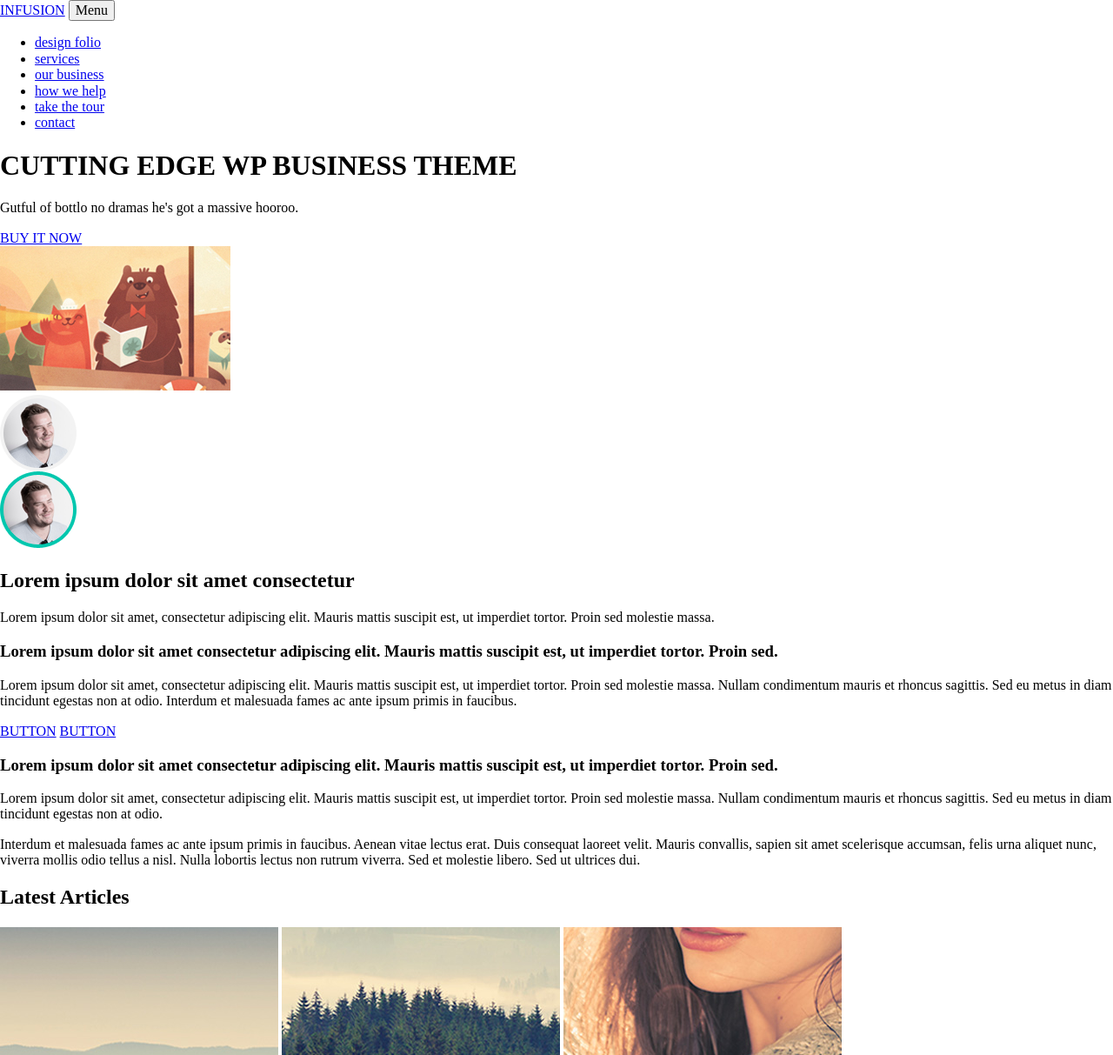
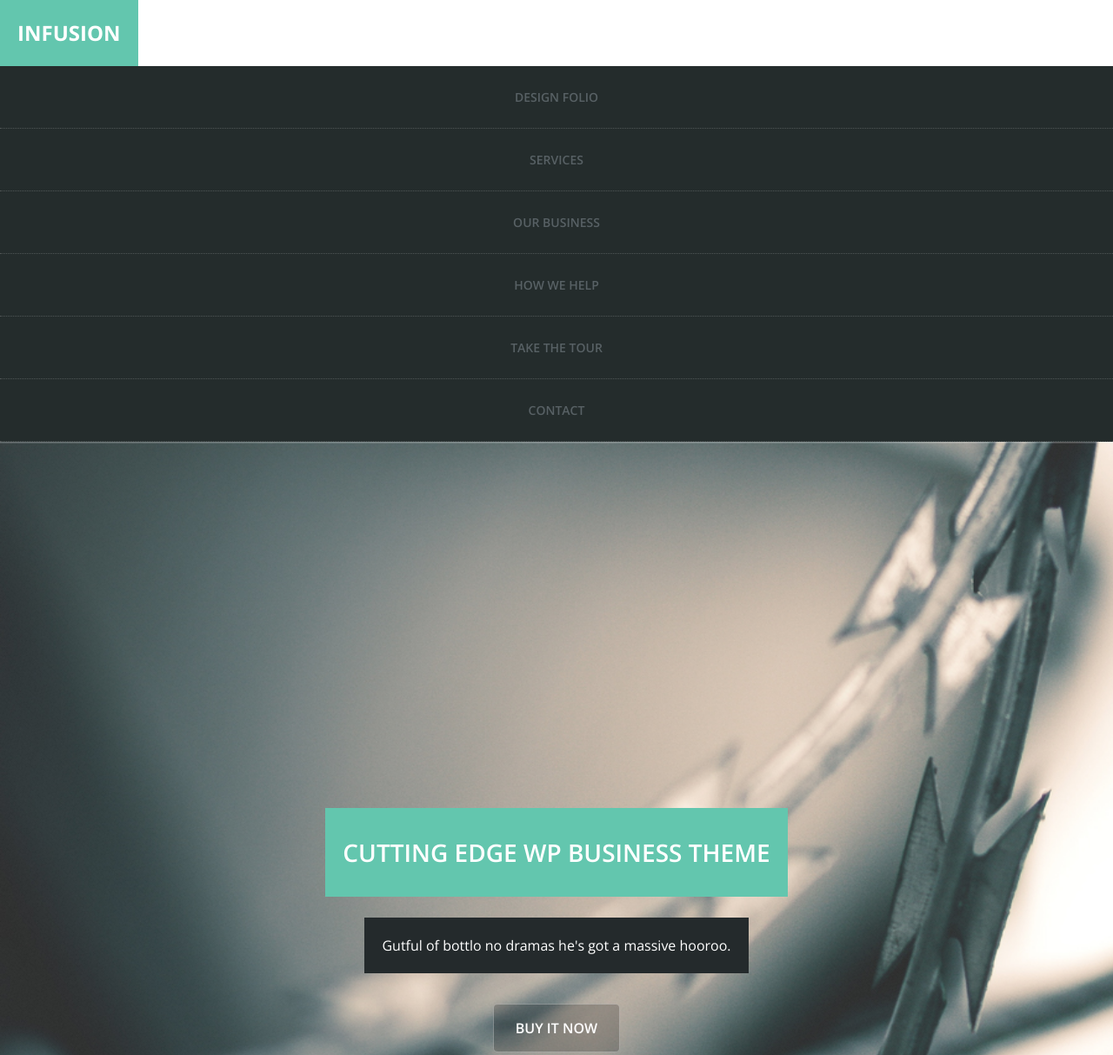
Before and after one commit to vBeccare/ProjetoInfusion, a plain HTML site: page index.html in a window 1280 px wide. Shown: the top 1213 px of the page at 87% size. Drawn offline with nearby package versions, Linux system fonts and the light colour scheme.

Commit message:
Estilizando alguns elementos

```diff
--- a/index.html
+++ b/index.html
@@ -6,22 +6,26 @@
         <meta name="viewport" content="width=device-width, initial-scale=1">
 
 
-        <link rel="stylesheet" href="https://use.fontawesome.com/releases/v5.2.0/css/all.css" integrity="sha384-hWVjflwFxL6sNzntih27bfxkr27PmbbK/iSvJ+a4+0owXq79v+lsFkW54bOGbiDQ" crossorigin="anonymous">
+        <link rel="stylesheet" href="https://use.fontawesome.com/releases/v5.2.0/css/all.css"
+        integrity="sha384-hWVjflwFxL6sNzntih27bfxkr27PmbbK/iSvJ+a4+0owXq79v+lsFkW54bOGbiDQ" crossorigin="anonymous">
+
         <!-- Fonts -->
         <link href='http://fonts.googleapis.com/css?family=Sintony:400,700' rel='stylesheet' type='text/css'>
         <link href='http://fonts.googleapis.com/css?family=Open+Sans:400,600,700' rel='stylesheet' type='text/css'>
 
+
        <link rel="stylesheet" href="style/normalize.css">
+       <link rel="stylesheet" href="style/main.css">
 
     </head>
-    <body>
+    <body class="no-js">
 
-        <header>
-          <a href="index.html">INFUSION</a>
+        <header class="header">
+          <a href="index.html" class="header__logo">Infusion</a>
 
-          <button>Menu</button>
+          <button style="display: none;" class="header__btnMenu">Menu</button>
 
-          <nav>
+          <nav class="header__nav">
             <ul>
               <li><a href="#">design folio</a></li>
               <li><a href="#">services</a></li>
@@ -33,38 +37,78 @@
           </nav>
         </header>
 
-        <section>
-          <h1>
-            CUTTING EDGE WP BUSINESS THEME
-          </h1>
-          <p>Gutful of bottlo no dramas he's got a massive hooroo.</p>
-          <a href="#">BUY IT NOW</a>
+        <section class="hero">
+          <h1 class="hero__title"> Cutting edge <abbr title="Wordpress">WP</abbr> Business theme </h1>
+          <p class="hero__text">Gutful of bottlo no dramas he's got a massive hooroo.</p>
+          <a class="hero__btn" href="#">Buy it now</a>
         </section>
 
+        <div class="container">
+          <section class="cards_people">
+            <article class="cards_people__card">
 
-        <section>
-          <article>
+              <img src="img/c01.jpg" alt="Carousel Img" class="cards_people__image">
 
-            <img src="img/c01.jpg" alt="Carousel Img">
-
-            <div>
+              <div class="cards_people__avatar">
                 <img src="img/teamsprite_01.png" alt="Carousel Img">
               </div>
-            <div>
-              <h2>Lorem ipsum dolor sit amet consectetur</h2>
-              <p>Lorem ipsum dolor sit amet, consectetur adipiscing elit. Mauris mattis suscipit est, ut imperdiet tortor. Proin sed molestie massa.</p>
+              <div class="cards_people__content">
+                <h2 class="cards_people__title">Lorem ipsum dolor sit amet consectetur</h2>
+                <p class="cards_people__text">Lorem ipsum dolor sit amet, consectetur adipiscing elit. Mauris mattis suscipit est, ut imperdiet tortor. Proin sed molestie massa.</p>
               </div>
             </article>
+
+            <article class="cards_people__card">
+
+              <img src="img/c02.jpg" alt="Carousel Img" class="cards_people__image">
+
+              <div class="cards_people__avatar">
+                <img src="img/teamsprite_02.png" alt="Carousel Img">
+              </div>
+              <div class="cards_people__content">
+                <h2 class="cards_people__title">Lorem ipsum dolor sit amet consectetur</h2>
+                <p class="cards_people__text">Lorem ipsum dolor sit amet, consectetur adipiscing elit. Mauris mattis suscipit est, ut imperdiet tortor. Proin sed molestie massa.</p>
+              </div>
+            </article>
+
+            <article class="cards_people__card">
+
+              <img src="img/c03.jpg" alt="Carousel Img" class="cards_people__image">
+
+              <div class="cards_people__avatar">
+                <img src="img/teamsprite_03.png" alt="Carousel Img">
+              </div>
+              <div class="cards_people__content">
+                <h2 class="cards_people__title">Lorem ipsum dolor sit amet consectetur</h2>
+                <p class="cards_people__text">Lorem ipsum dolor sit amet, consectetur adipiscing elit. Mauris mattis suscipit est, ut imperdiet tortor. Proin sed molestie massa.</p>
+              </div>
+            </article>
+
+            <article class="cards_people__card">
+
+              <img src="img/c04.jpg" alt="Carousel Img" class="cards_people__image">
+
+              <div class="cards_people__avatar">
+                <img src="img/teamsprite_04.png" alt="Carousel Img">
+              </div>
+              <div class="cards_people__content">
+                <h2 class="cards_people__title">Lorem ipsum dolor sit amet consectetur</h2>
+                <p class="cards_people__text">Lorem ipsum dolor sit amet, consectetur adipiscing elit. Mauris mattis suscipit est, ut imperdiet tortor. Proin sed molestie massa.</p>
+              </div>
+            </article>
+
           </section>
 
+      </div>
 
-        <section>
 
+          <section class="content">
+              <div class="container">
                 <article>
                   <h3>Lorem ipsum dolor sit amet consectetur adipiscing elit. Mauris mattis suscipit est, ut imperdiet tortor. Proin sed.</h3>
                   <p>Lorem ipsum dolor sit amet, consectetur adipiscing elit. Mauris mattis suscipit est, ut imperdiet tortor. Proin sed molestie massa. Nullam condimentum mauris et rhoncus sagittis. Sed eu metus in diam tincidunt egestas non at odio. Interdum et malesuada fames ac ante ipsum primis in faucibus.</p>
-            <a href="#">BUTTON</a>
-            <a href="#">BUTTON</a>
+                  <a href="#" class="button buttonp">BUTTON</a>
+                  <a href="#" class="button buttons">BUTTON</a>
                 </article>
 
                 <article>
@@ -72,7 +116,7 @@
                   <p>Lorem ipsum dolor sit amet, consectetur adipiscing elit. Mauris mattis suscipit est, ut imperdiet tortor. Proin sed molestie massa. Nullam condimentum mauris et rhoncus sagittis. Sed eu metus in diam tincidunt egestas non at odio.</p>
                   <p>Interdum et malesuada fames ac ante ipsum primis in faucibus. Aenean vitae lectus erat. Duis consequat laoreet velit. Mauris convallis, sapien sit amet scelerisque accumsan, felis urna aliquet nunc, viverra mollis odio tellus a nisl. Nulla lobortis lectus non rutrum viverra. Sed et molestie libero. Sed ut ultrices dui.</p>
                 </article>
-
+            </div>
           </section>
 
         <section>
@@ -128,7 +172,7 @@
         </section>
 
         <footer>
-          <h2>INFUSION</h2>
+          <h2>Infusion</h2>
 
           <p>Nam mi enim, auctor non ultricies a, fringilla eu risus. Praesent vitae lorem et elit tincidunt accumsan suscipit eu libero. Maecenas diam est, venenatis vitae dui in, vestibulum mollis arcu. Donec eu nibh tincidunt, dapibus sem eu, aliquam dolor. Cum sociis natoque penatibus et magnis dis parturient montes, nascetur ridiculus mus. Vestibulum consectetur commodo eros, vitae laoreet lectus aliq</p>
 
--- a/style/main.css
+++ b/style/main.css
@@ -0,0 +1,191 @@
+body{
+    font-family: 'Open Sans', sans-serif;
+    line-height: 1.5;
+}
+.container{
+    margin-right: auto;
+    margin-left: auto;
+    padding-left: 1em;
+    padding-right: 1em;
+}
+img{
+    max-width: 100%;
+}
+.header{
+    background: #fff;
+    width: 100%;
+}
+.header__logo{
+    text-transform: uppercase;
+    background-color: #63c6ae;
+    font-size: 24px;
+    margin: 0;
+    padding: 20px;
+    display: block;
+    text-decoration: none;
+    font-weight: bold;
+    color: #fff;
+    float: left;
+}
+.header__btnMenu{
+
+}
+
+.header__nav{
+    clear: left;
+}
+
+.header__nav ul{
+    margin: 0;
+    padding: 0;
+}
+.header__nav li{
+    list-style-type: none;
+    background-color: #242c2c;
+
+    text-align: center;
+    border-bottom: 1px dotted rgba(255,255,255, 0.2);
+    text-transform: uppercase;
+
+
+}
+
+.header__nav  a{
+    color: #586165;
+    text-decoration: none;
+    font-size: 14px;
+    font-weight: 600;
+    display: block;
+    padding: 25px 0;
+    transition: .5s ease;
+}
+.header__nav  a:hover{
+    color: #63c6ae;
+}
+
+.hero{
+    height: 80vw;
+    padding: 40px 20px;
+    text-align: center;
+    display: flex;
+    flex-direction: column;
+    justify-content: center;
+    align-items: center;
+
+    background: linear-gradient(45deg,white 50%,transparent 50%) left calc(50% + 20px) bottom no-repeat,
+                linear-gradient(-45deg,white 50%,transparent 50%) left calc(50% - 20px) bottom no-repeat,
+                url(../img/01.jpg);
+    background-size: 40px 40px, 40px 40px,cover;
+
+}
+.hero__title{
+    background-color: #63c6ae;
+    color: white;
+    font-size: 28px;
+    font-weight: 600;
+    padding: 30px 20px ;
+    text-transform: uppercase;
+}
+.hero__text{
+    background-color: #242a2c;
+    margin: 5px 30px 35px;
+    color: white;
+    padding: 20px;
+
+}
+.hero__btn{
+    border: 1px solid rgba(255,255,255, 0.3);
+    background-color: rgba(0, 0, 0, .2);
+    border-radius: 5px;
+    padding: 15px 25px;
+    display: inline-block;
+    text-decoration: none;
+    color: white;
+    font-weight: 600;
+    text-transform: uppercase;
+}
+abbr[title]{
+    text-decoration: none;
+    border: none;
+
+}
+
+.cards_people{
+    margin-top: 2.5em;
+}
+.cards_people__card{
+
+}
+.cards_people__card:hover{
+    outline: 5px solid #63c6ae;
+    outline-offset: -5px;
+
+}
+.cards_people__card:hover .cards_people__avatar img{
+    transform: translateY(-50%) ;
+}
+.cards_people__card:hover .cards_people__title, .cards_people__card:hover .cards_people__text{
+    color: #63c6ae;
+}
+.cards_people__image{
+    width: 100%;
+}
+.cards_people__avatar{
+    margin: -55px auto;
+    width: 88px;
+    height: 88px;
+    overflow: hidden;
+}
+.cards_people__content{
+    text-align: center;
+    border-left: 2px solid #dbe1e7;
+    padding: 40px 25px 10px;
+}
+.cards_people__title{
+    color: #737c85;
+    font-size: 21px;
+    font-weight: normal;
+}
+.cards_people__text{
+    color: #929da5;
+    font-size: 14px;
+}
+
+.content{
+    background-color: #f8f9f9;
+    padding: 20px 0px 80px;
+    border-top: 1px solid #e3e3e3;
+
+}
+
+.content h3{
+    color: #737c85;
+    font-size: 21px;
+    padding-top: 40px;
+    font-weight: 400;
+}
+.content p{
+    color: #929da5;
+    font-size: 14px;
+    word-spacing: 3px;
+}
+.button{
+    padding: 15px 40px;
+    border-radius: 3px;
+    color: white;
+    text-decoration: none;
+    font-weight: 600;
+    font-size: 15px;
+    margin-right: 15px;
+    display: inline-block;
+    transition: background .5s;
+}
+.buttonp{
+    background-color: #63c6ae;
+}
+.buttons{
+    background-color: #737c85;
+}
+.button:hover{
+    background: #929da5;
+}
```
Also changed, not shown: 1 other file. Lines whose indentation alone changed are shown as unchanged.
